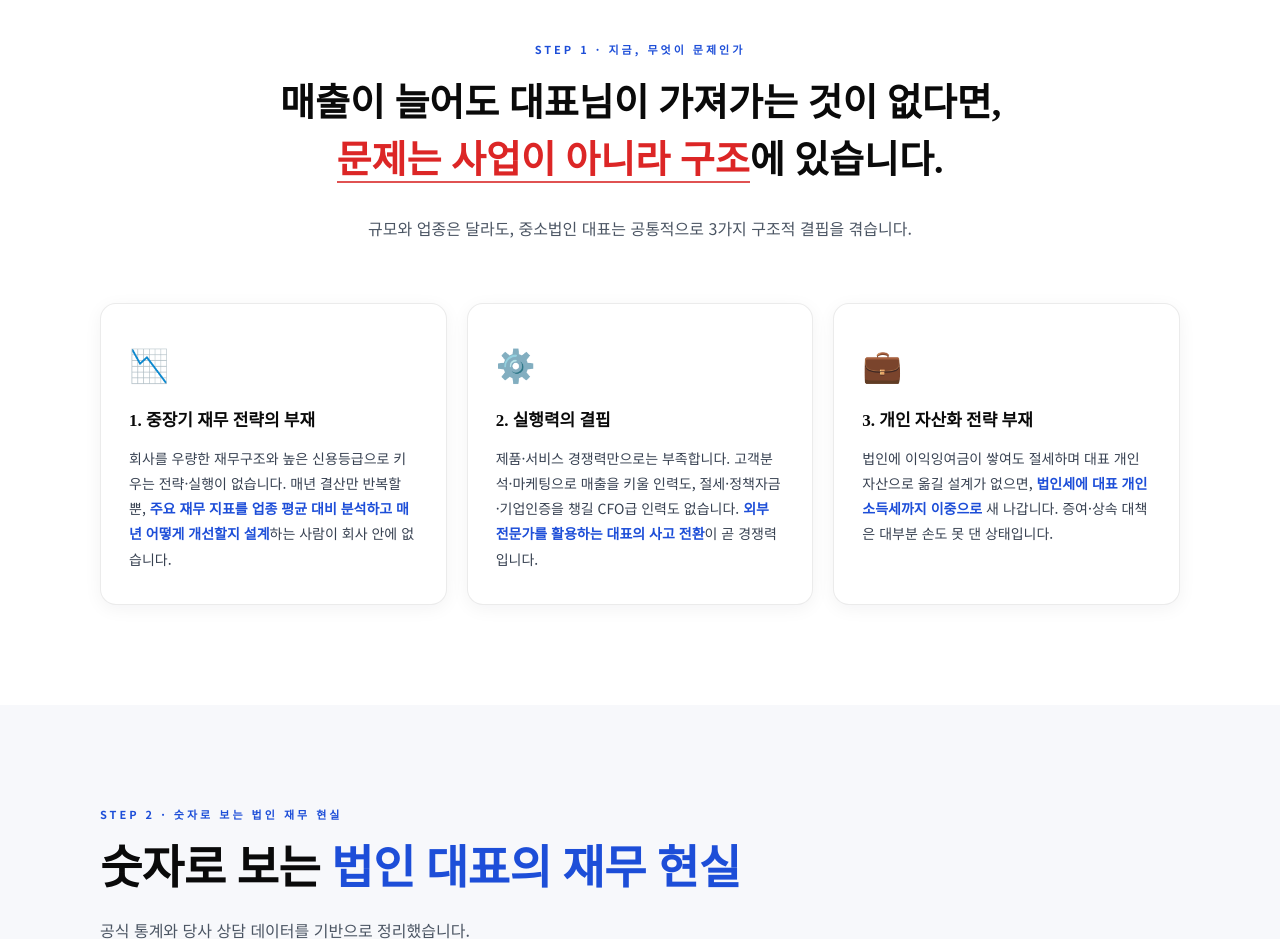
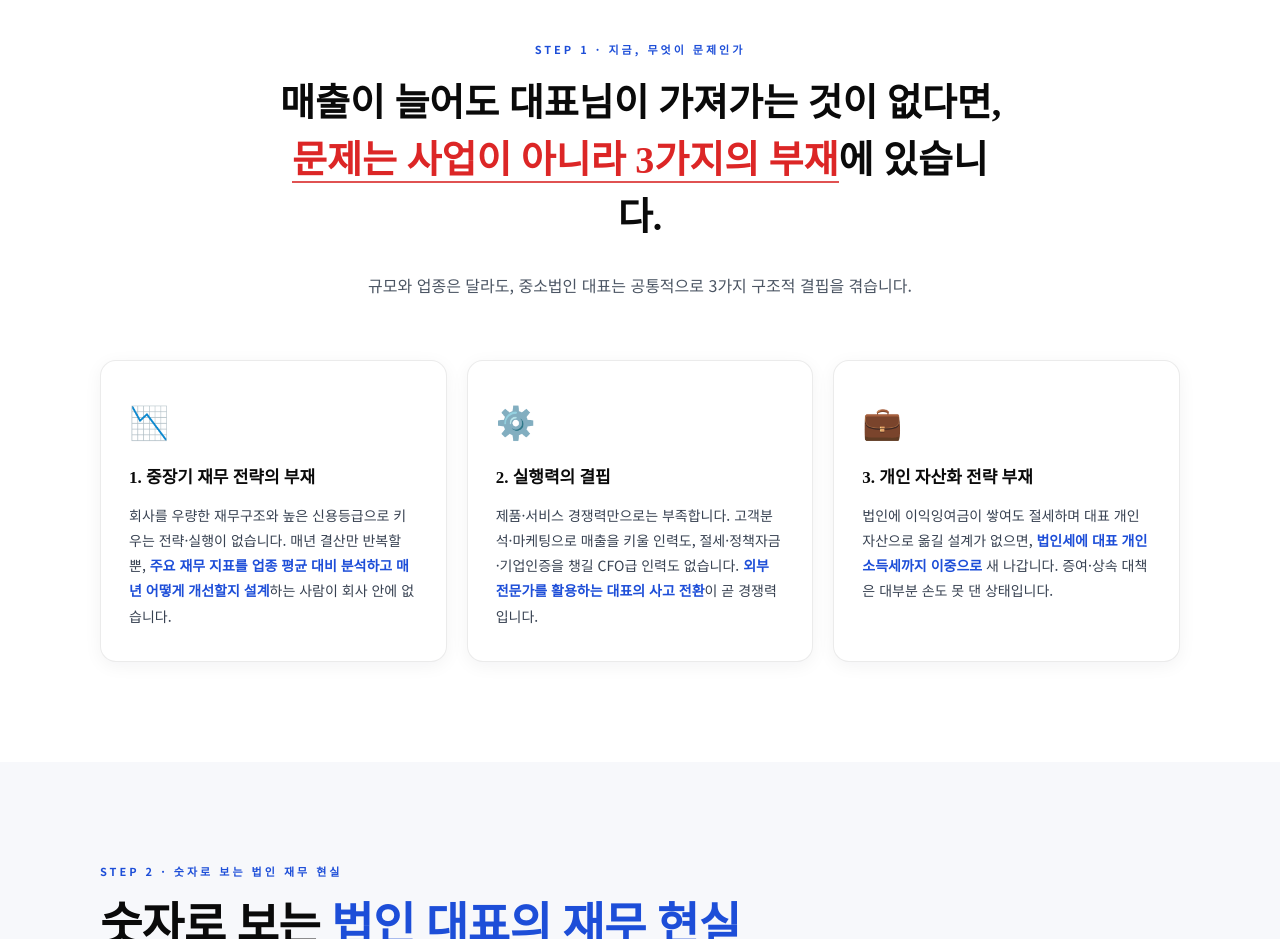
Before and after one commit to Partner-CFO/CEO_request1, a plain HTML site: page index.html in a window 1280 px wide. Shown: the part 1460-2399 px from the top of the page. Drawn offline with Linux system fonts and the light colour scheme.

Commit message:
Step 1 headline: '3 absences' frame to mirror pain points

```diff
--- a/index.html
+++ b/index.html
@@ -1259,7 +1259,7 @@
       <div class="section-label">STEP 1 · 지금, 무엇이 문제인가</div>
       <p class="fear-headline">
         <span style="white-space:nowrap;">매출이 늘어도 대표님이 가져가는 것이 없다면,</span><br>
-        <span class="fear-highlight">문제는 사업이 아니라 구조</span>에 있습니다.
+        <span class="fear-highlight">문제는 사업이 아니라 3가지의 부재</span>에 있습니다.
       </p>
       <p class="section-desc" style="margin:24px auto 0;text-align:center">
         규모와 업종은 달라도, 중소법인 대표는 공통적으로 3가지 구조적 결핍을 겪습니다.
```
